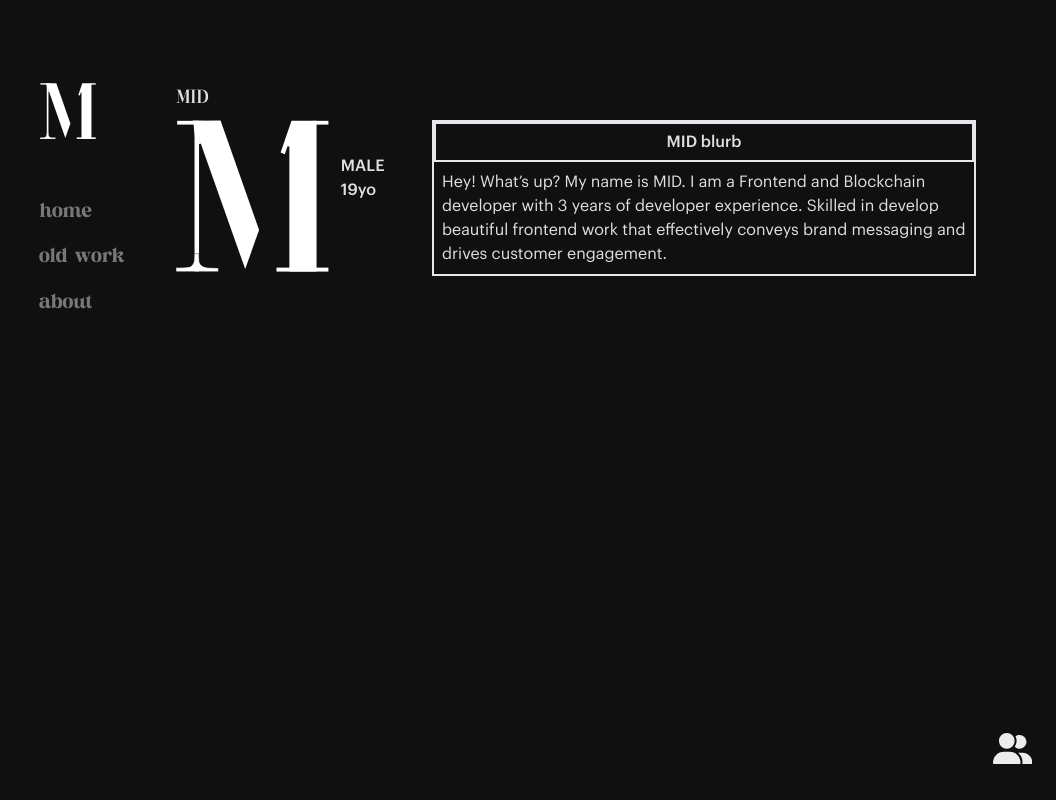
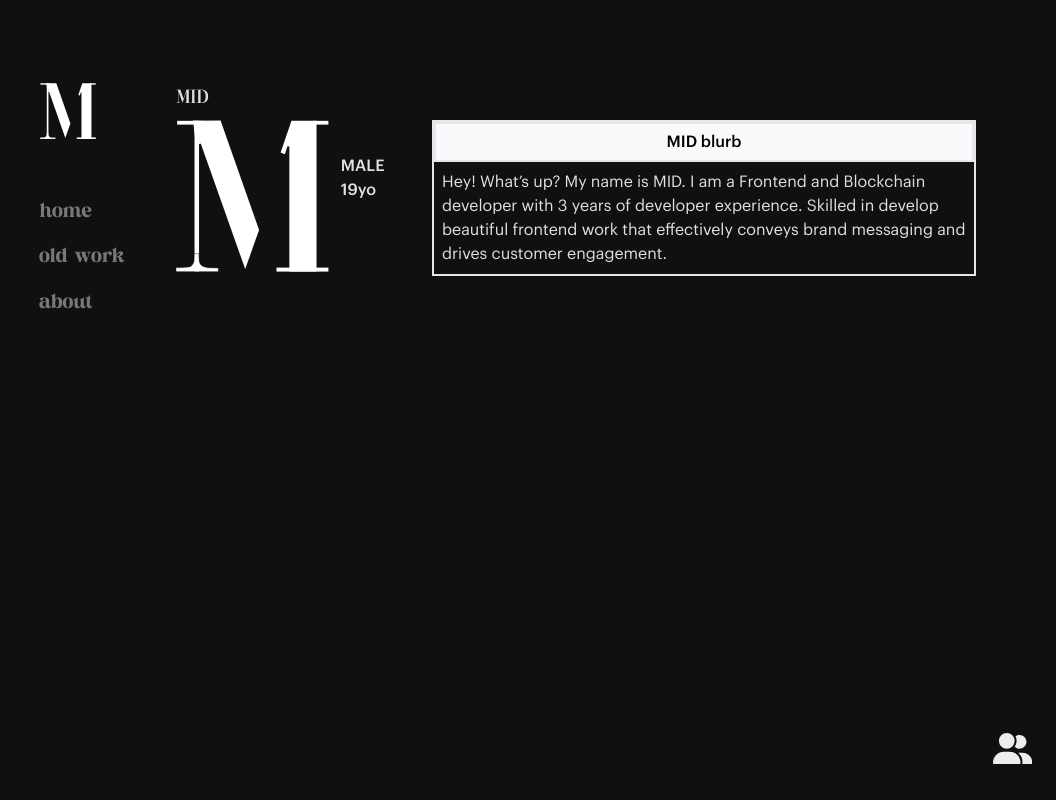
Before and after one commit to MIDeth/MID-portfolio, a React (Vite) app: page /about in a window 1280 px wide. Shown: the whole page, without its empty margins (224-1280 px from the left). Built offline with nearby package versions, Linux system fonts and the light colour scheme.

Commit message:
update about page 🌙

```diff
--- a/src/pages/about.jsx
+++ b/src/pages/about.jsx
@@ -14,8 +14,8 @@ export default function About() {
             </div>
           </div>
           <div className="border-2 w-[34rem] ml-2 mt-10 max-md:w-full">
-            <div className="flex items-center justify-center h-10 border-2">
-              <div className="font-mainME">MID blurb</div>
+            <div className="flex items-center justify-center h-10 border-2 bg-slate-50">
+              <div className="text-black font-mainME">MID blurb</div>
             </div>
             <div className="p-2">
               <p className="font-main">
```
